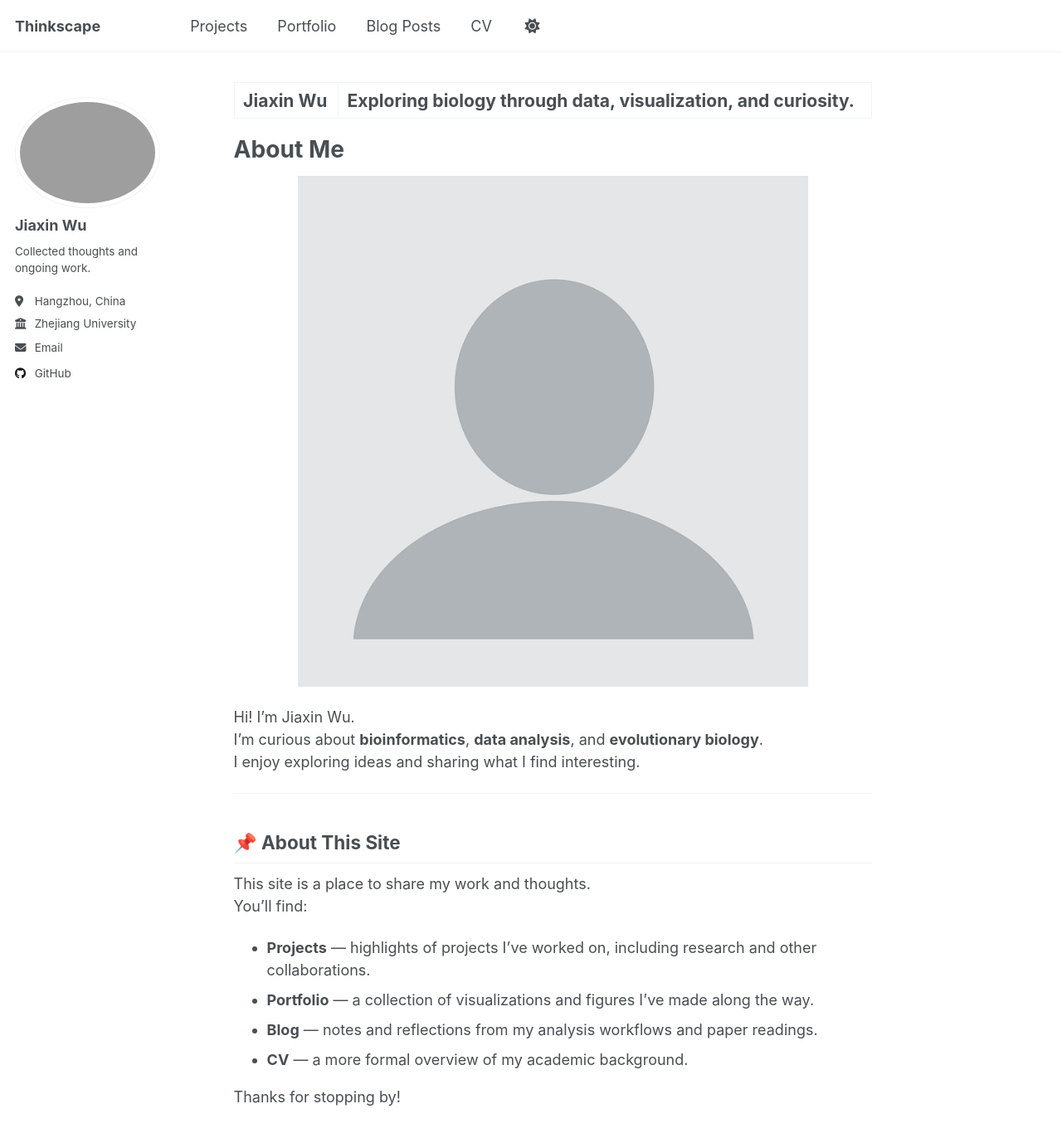
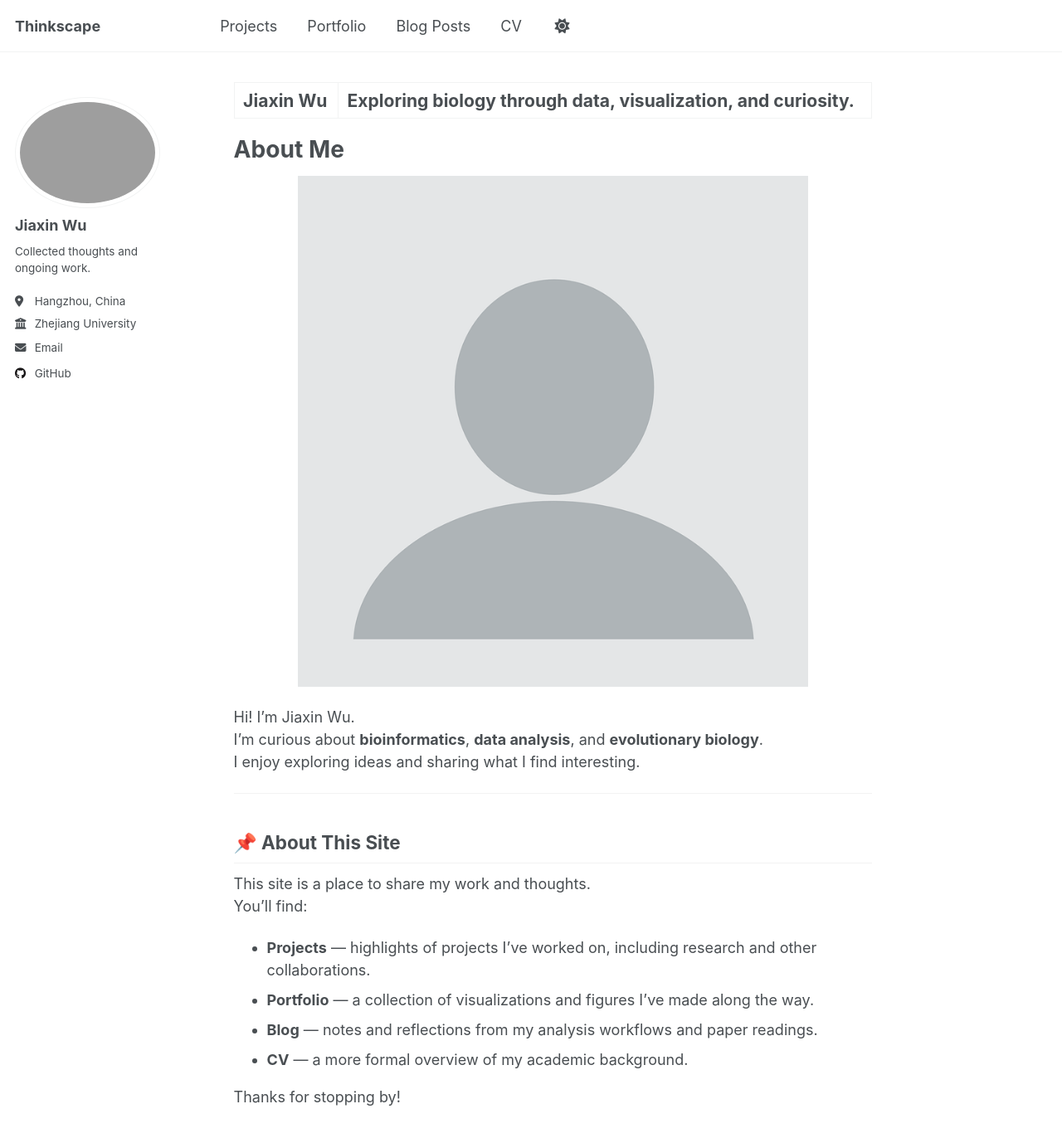
Before and after one commit to jiaxin-aidi-wu/jiaxin-aidi-wu.github.io, a Jekyll site: the page built from _pages/about.md, in a window 1280 px wide and 1400 px high. Shown: the top 1372 px of the window at 83% size. Built offline with Jekyll 4.4.1, drawn with Linux system fonts in a browser that asks for light colours; a script that is not in the unit is left out.

Commit message:
Update _navigation.scss

```diff
--- a/_sass/layout/_navigation.scss
+++ b/_sass/layout/_navigation.scss
@@ -215,7 +215,7 @@
 
         a {
           margin-left: 0;
-          margin-right: 3em;
+          margin-right: 5em;
         }
       }
 
```
